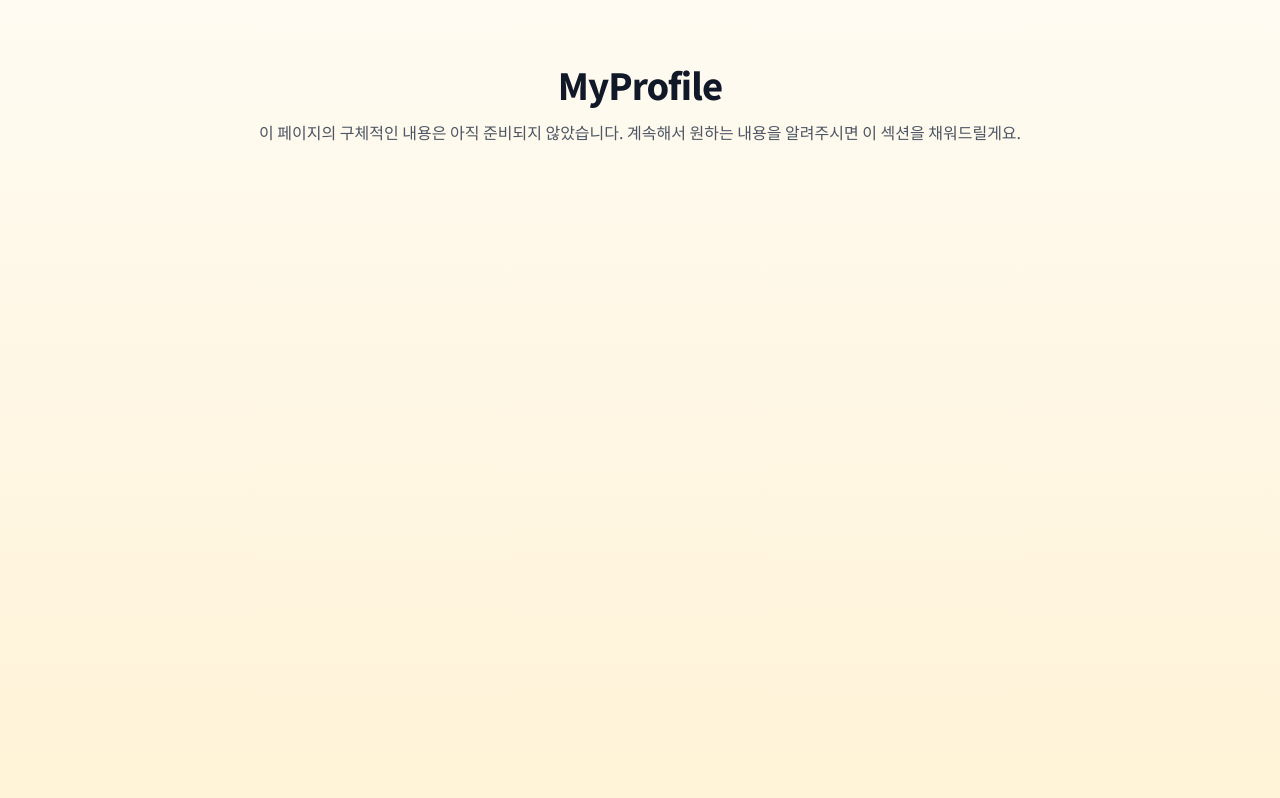
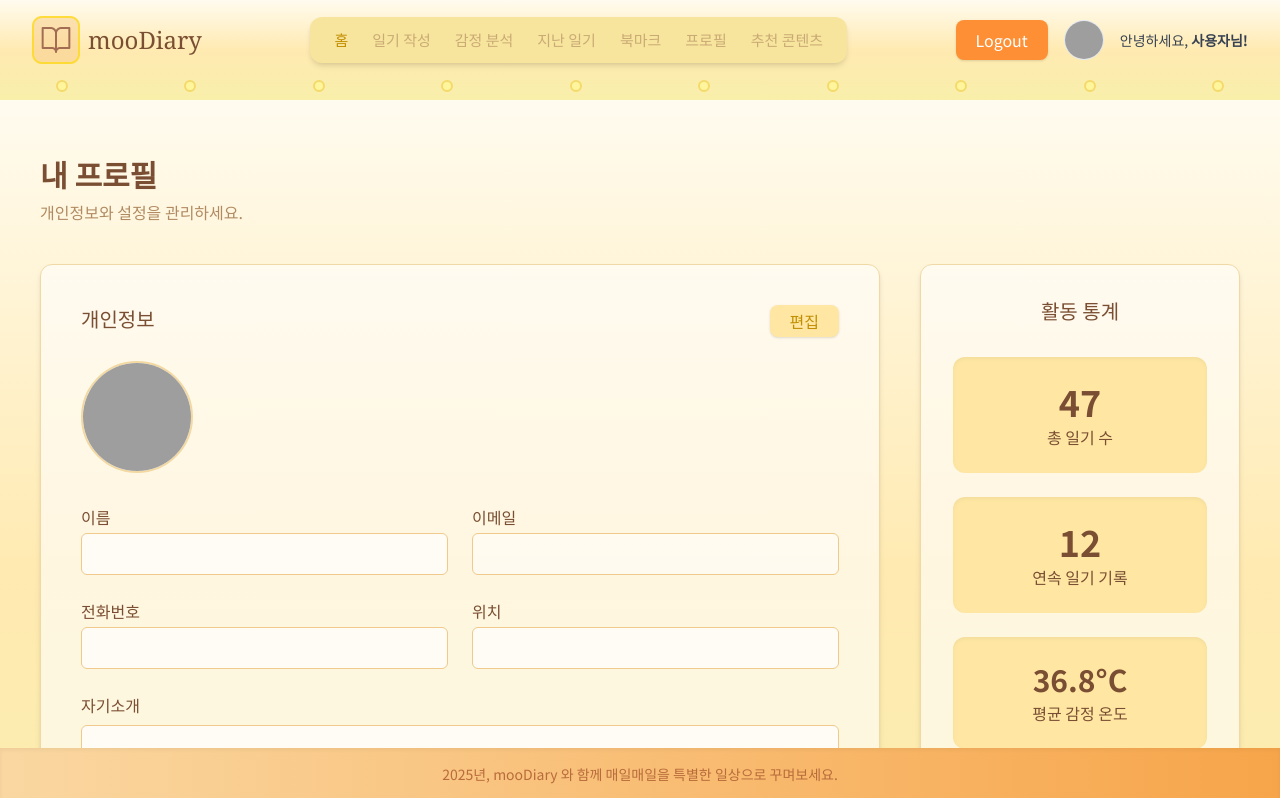
Before and after one commit to dev-junha/mooDiary-FE, a React (Vite) app: page /profile in a window 1280 px wide. Shown: the top 798 px of the page. Built offline with nearby package versions, Linux system fonts and the light colour scheme; grey boxes are pictures that could not be loaded.

Commit message:
profile update

```diff
--- a/src/pages/Profile.tsx
+++ b/src/pages/Profile.tsx
@@ -1,5 +1,227 @@
-import Placeholder from "../components/Placeholder";
+import React from "react";
+import { useNavigate } from "react-router-dom";
+import { useUserData } from "@/hooks/useUserData";  // ⭐ 추가
 
-export default function Profile() {
-  return <Placeholder title="MyProfile" />;
+export default function App() {
+  const navigate = useNavigate();
+  const { user } = useUserData();  // ⭐ fetchUserData 제거하고 이것만 사용
+
+  const handleLogout = () => {
+    alert("로그아웃 되었습니다.");
+    navigate("/login");
+  };
+
+  return (
+    <div className="w-full min-h-screen bg-gradient-to-b from-[#FFFBEF] via-[#FFEAB1] to-[#F8EFAA]">
+
+      {/* ----------------- NavBar ----------------- */}
+      <div className="w-full bg-gradient-to-b from-[#FFFBEF] via-[#FFEAB1] to-[#F8EFAA] shadow-lg">
+        <div className="max-w-screen-xl mx-auto flex items-center justify-between px-8 py-4">
+
+          {/* Left - Logo */}
+          <div className="flex items-center gap-2 cursor-pointer" onClick={() => navigate('/main')}>
+            <img src="/diaryImg.png" className="h-12 w-12" />
+            <span className="text-[#7A4E32] font-serif text-2xl">mooDiary</span>
+          </div>
+
+          {/* Center - Menu */}
+          <div className="flex items-center justify-center">
+            <div className="bg-[#F7E59E] shadow-md rounded-xl px-6 py-3 flex gap-6 text-[#CAAA74] font-medium text-[15px]">
+
+              <button onClick={() => navigate('/main')} className="text-[#C18E00] hover:text-[#8B6E4E] transition-colors">
+                홈
+              </button>
+
+              <button onClick={() => navigate('/write')} className="hover:text-[#C18E00] transition-colors">
+                일기 작성
+              </button>
+
+              <button onClick={() => navigate('/results')} className="hover:text-[#C18E00] transition-colors">
+                감정 분석
+              </button>
+
+              <button onClick={() => navigate('/records')} className="hover:text-[#C18E00] transition-colors">
+                지난 일기
+              </button>
+
+              <button onClick={() => navigate('/bookmark')} className="hover:text-[#C18E00] transition-colors">
+                북마크
+              </button>
+
+              <button onClick={() => navigate('/profile')} className="hover:text-[#C18E00] transition-colors">
+                프로필
+              </button>
+
+              <button onClick={() => navigate('/recommendation')} className="hover:text-[#C18E00] transition-colors">
+                추천 콘텐츠
+              </button>
+
+            </div>
+          </div>
+
+          {/* Right - Profile */}
+          <div className="flex items-center gap-4">
+            <button
+              onClick={handleLogout}
+              className="px-5 py-2 rounded-lg bg-[#FF8F34] text-white font-medium shadow hover:bg-[#e6802e] transition-colors"
+            >
+              Logout
+            </button>
+
+            <img
+              src={user?.profileImage || "/profile.png"}
+              className="w-10 h-10 rounded-full border bg-white object-cover cursor-pointer"
+              alt="profile"
+              onClick={() => navigate('/profile')}
+            />
+
+            <span className="text-sm text-gray-700">
+              안녕하세요, <b>{user?.nickname || "게스트"}님!</b>
+            </span>
+          </div>
+        </div>
+
+        <div className="w-full flex justify-between px-14 pb-2">
+          {Array.from({ length: 10 }).map((_, i) => (
+            <div
+              key={i}
+              className="w-3 h-3 bg-[#FFF59D] border-2 border-[#F4D96B] rounded-full"
+            ></div>
+          ))}
+        </div>
+      </div>
+      {/* ----------------- END NavBar ----------------- */}
+
+      {/* ----------------- Profile Page ----------------- */}
+      <div className="w-full min-h-screen bg-gradient-to-b from-[#FFFBEF] via-[#FFEAB1] to-[#F8EFAA] px-10 py-14">
+        <div className="max-w-screen-xl mx-auto">
+          <h1 className="text-3xl font-semibold text-[#7A4E32] mb-2">내 프로필</h1>
+          <p className="text-[#B08A62] mb-10">개인정보와 설정을 관리하세요.</p>
+
+          <div className="flex gap-10">
+
+            {/* Left - Info */}
+            <div className="flex-1 bg-white/60 rounded-xl shadow-md p-10 border border-[#F0D9A5]">
+
+              {/* Header */}
+              <div className="flex justify-between mb-6">
+                <h2 className="text-xl font-medium text-[#7A4E32]">개인정보</h2>
+                <button className="px-5 py-1 rounded-lg bg-[#FFE7A3] shadow text-[#C18E00] font-medium">
+                  편집
+                </button>
+              </div>
+
+              {/* Profile Image */}
+              <div className="flex items-center gap-6 mb-8">
+                <img
+                  src={user?.profileImage || "/profile.png"}
+                  className="w-28 h-28 rounded-full object-cover border-2 border-[#F3D9A1] bg-white"
+                  alt="profile"
+                />
+              </div>
+
+              {/* Inputs Grid */}
+              <div className="grid grid-cols-2 gap-6 mb-6">
+
+                <div className="flex flex-col">
+                  <label className="text-[#7A4E32] mb-1">이름</label>
+                  <input
+                    type="text"
+                    value={user?.username || ""}
+                    readOnly
+                    className="border border-[#F0C98C] rounded-md p-2 bg-white/70"
+                  />
+                </div>
+
+                <div className="flex flex-col">
+                  <label className="text-[#7A4E32] mb-1">이메일</label>
+                  <input
+                    type="text"
+                    value={user?.email || ""}
+                    readOnly
+                    className="border border-[#F0C98C] rounded-md p-2 bg-white/50 text-gray-500"
+                  />
+                </div>
+
+                <div className="flex flex-col">
+                  <label className="text-[#7A4E32] mb-1">전화번호</label>
+                  <input
+                    type="text"
+                    value={user?.phone || ""}
+                    readOnly
+                    className="border border-[#F0C98C] rounded-md p-2 bg-white/70"
+                  />
+                </div>
+
+                <div className="flex flex-col">
+                  <label className="text-[#7A4E32] mb-1">위치</label>
+                  <input
+                    type="text"
+                    value={user?.location || ""}
+                    readOnly
+                    className="border border-[#F0C98C] rounded-md p-2 bg-white/70"
+                  />
+                </div>
+              </div>
+
+              {/* Bio */}
+              <div className="flex flex-col mt-4">
+                <label className="text-[#7A4E32] mb-2">자기소개</label>
+                <textarea
+                  rows={6}
+                  value={user?.bio || ""}
+                  readOnly
+                  className="border border-[#F0C98C] rounded-md p-3 bg-white/70 resize-none"
+                />
+              </div>
+            </div>
+
+            {/* Right - Stats */}
+            <div className="w-80 bg-white/60 rounded-xl shadow-md p-8 border border-[#F0D9A5] flex flex-col gap-6">
+
+              <h2 className="text-xl font-medium text-[#7A4E32] text-center mb-2">활동 통계</h2>
+
+              <div className="bg-[#FFE7A3] rounded-xl shadow-inner p-6 text-center text-[#7A4E32]">
+                <div className="text-4xl font-bold">47</div>
+                <div className="mt-1">총 일기 수</div>
+              </div>
+
+               <div className="bg-[#FFE7A3] rounded-xl shadow-inner p-6 text-center text-[#7A4E32]">
+                 <div className="text-4xl font-bold">12</div>
+                 <div className="mt-1">연속 일기 기록</div>
+               </div>
+
+               <div className="bg-[#FFE7A3] rounded-xl shadow-inner p-6 text-center text-[#7A4E32]">
+                 <div className="text-3xl font-bold">36.8°C</div>
+                 <div className="mt-1">평균 감정 온도</div>
+               </div>
+
+               <div className="bg-[#FFE7A3] rounded-xl shadow-inner p-6 text-center text-[#7A4E32]">
+                 <div className="text-3xl font-bold">행복함</div>
+                 <div className="mt-1">가장 많은 감정</div>
+               </div>
+
+              <p className="text-xs text-[#8A745A] mt-2 text-center">
+                * 가장 많은 감정은 최근 일기 기록 10개를 기준으로 작성
+              </p>
+            </div>
+          </div>
+        </div>
+      </div>
+      {/* ----------------- END Profile Page ----------------- */}
+
+      {/* ----------------- Setting Page ----------------- */}
+      <div className="w-full min-h-screen bg-gradient-to-b from-[#FFFBEF] via-[#FFEAB1] to-[#F8EFAA] px-12 py-12">
+        <div className="max-w-screen-xl mx-auto">
+          <div className="w-[70%] h-[600px] bg-white/60 rounded-xl border border-[#F5B46A] shadow-md p-8">
+            <h2 className="text-lg font-medium text-[#7A4E32] mb-4">설정</h2>
+          </div>
+        </div>
+      </div>
+
+      <footer className="fixed bottom-0 left-0 w-full bg-gradient-to-r from-[#FAD7A1] to-[#F7A54A] text-center text-[#b86b3b] text-sm py-4 shadow-inner">
+        2025년, mooDiary 와 함께 매일매일을 특별한 일상으로 꾸며보세요.
+      </footer>
+    </div>
+  );
 }
```
